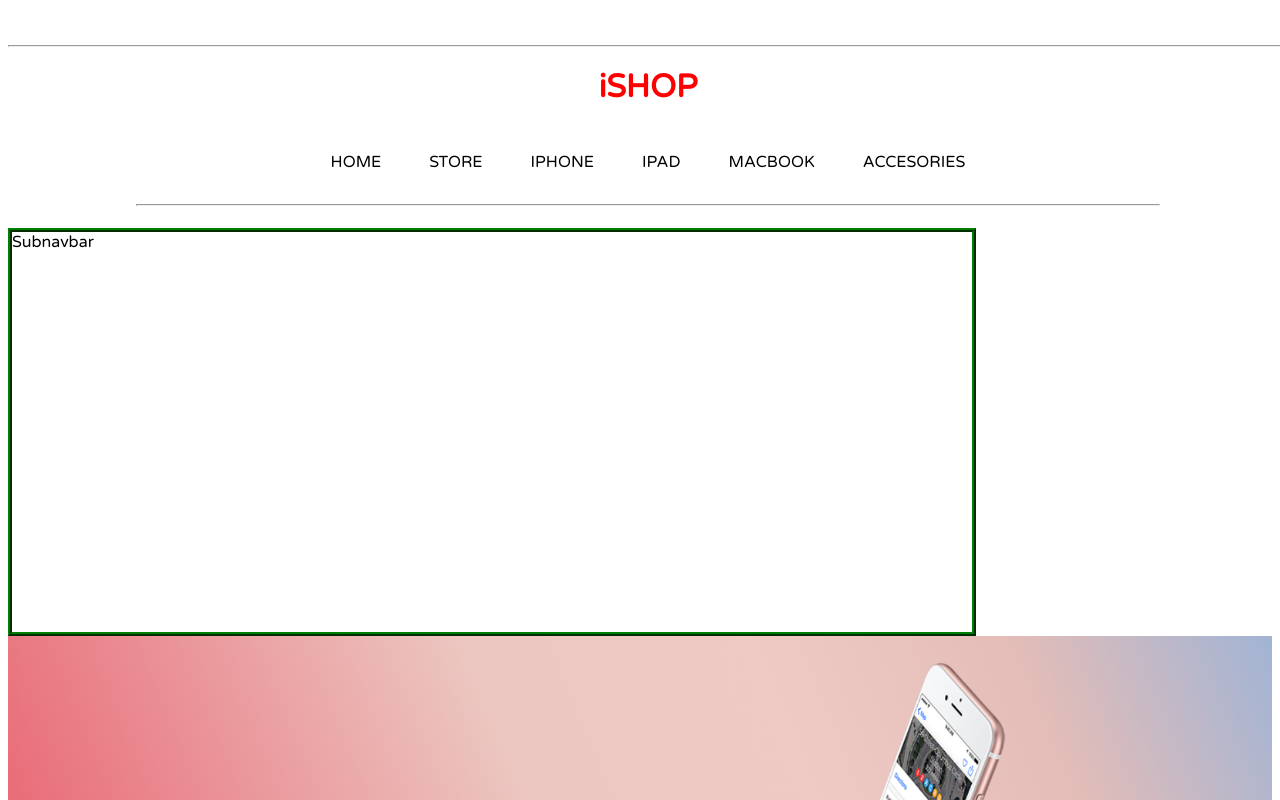
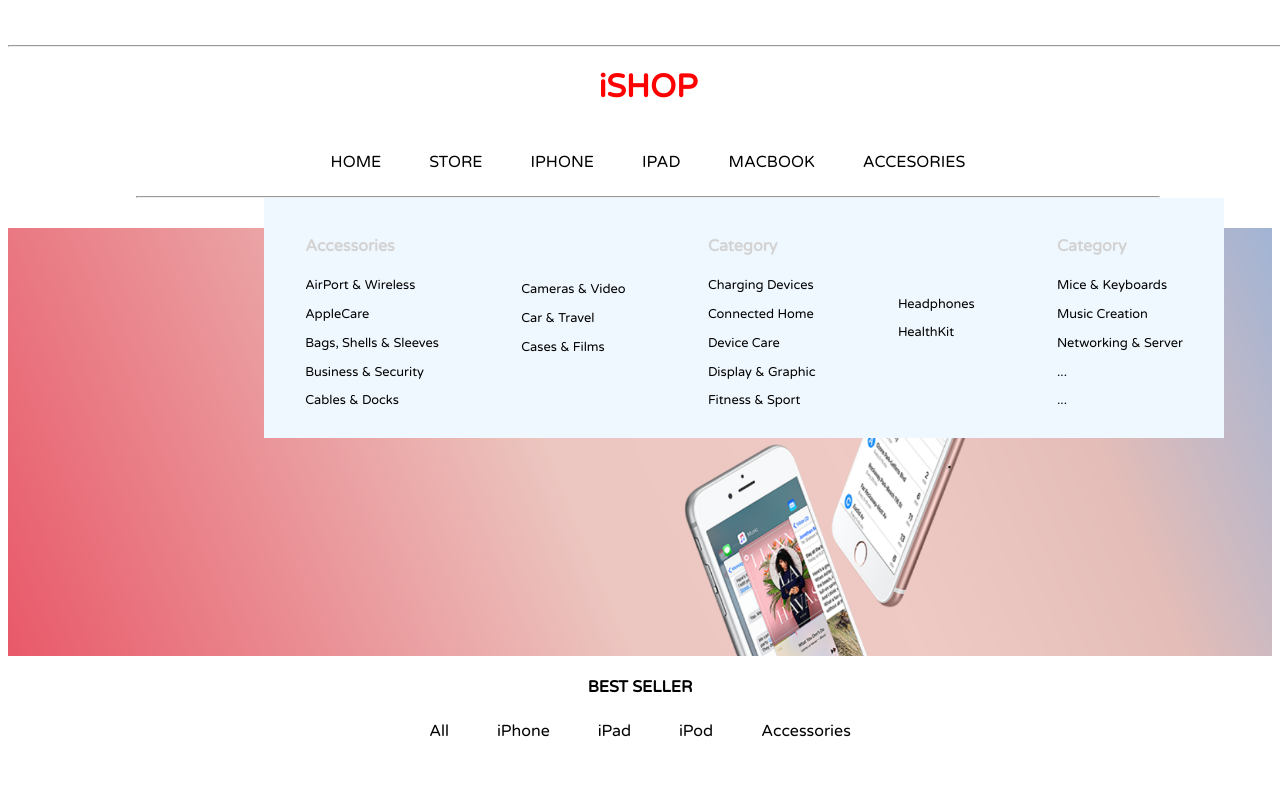
Before and after one commit to PratikshaSurwade/iShop-Mern-App, a React (Create React App) app: page / in a window 1280 px wide. Shown: the top 800 px of the page. Built offline with nearby package versions, Linux system fonts and the light colour scheme.

Commit message:
sub navbar done

```diff
--- a/src/Navbar/Navbar.js
+++ b/src/Navbar/Navbar.js
@@ -1,5 +1,4 @@
 import React from "react";
-import { Route } from "react-router-dom";
 import "./navbar.css";
 import mainImg from "./corousel_3.png"
 
@@ -28,7 +27,7 @@
 
                     </div>
 
-                    <hr style={{marginLeft:"10%",marginRight:"10%"}}></hr>
+                    <hr style={{margin:"0px 10%"}}></hr>
                 </div>
                 <Subnavbar />
                 <img  className="mainImg" src={mainImg} />
--- a/src/Navbar/navbar.css
+++ b/src/Navbar/navbar.css
@@ -23,6 +23,7 @@
 }
 .headstyle{
     text-align: center;
+    font-weight: 900;
     color: red;
 }
 
--- a/src/Navbar/subnavbar/Subnavbar.js
+++ b/src/Navbar/subnavbar/Subnavbar.js
@@ -4,6 +4,46 @@
 
 export default function Subnavbar() {
   return (
-    <div className="Subnavbar">Subnavbar</div>
+    <div className="Subnavbar">
+      <div className="columnsTab">
+        <h4> Accessories</h4>
+        <p>AirPort & Wireless</p>
+        <p>AppleCare</p>
+        <p>Bags, Shells & Sleeves</p>
+        <p>Business & Security</p>
+        <p>Cables & Docks</p>
+
+      </div>
+      <div className="columnsTab">
+        <p>Cameras & Video</p>
+        <p>Car & Travel</p>
+        <p>Cases & Films</p>
+      </div>
+      <div className="columnsTab">
+        <h4>Category</h4>
+        <p>Charging Devices</p>
+        <p>Connected Home</p>
+        <p>Device Care</p>
+        <p>Display & Graphic</p>
+        <p>Fitness & Sport</p>
+
+      </div>
+      <div className="columnsTab">
+
+        <p>Headphones</p>
+        <p>HealthKit</p>
+
+      </div>
+      <div className="columnsTab">
+        <h4>Category</h4>
+        <p>Mice & Keyboards</p>
+        <p>Music Creation</p>
+        <p>Networking & Server</p>
+        <p> ...</p>
+        <p> ...</p>
+
+      </div>
+
+    </div>
   )
 }
--- a/src/Navbar/subnavbar/subnavbar.css
+++ b/src/Navbar/subnavbar/subnavbar.css
@@ -1,9 +1,18 @@
 .Subnavbar{
-    position: relative;
+    position: absolute;
     /* top : 200px; */
-    border: 4px ridge green;
-    height: 25rem;
+    margin: -30px 20%;
+    background-color: aliceblue;
+    height: 15rem;
     width: 60rem;
     z-index: 6;
-
+    display: flex;
+    align-items: center;
+    justify-content: space-around;
 }
+.columnsTab>h4{
+    color: #d3d3d3;
+}
+.columnsTab>p{
+    font-size: 0.8rem;
+}
```
